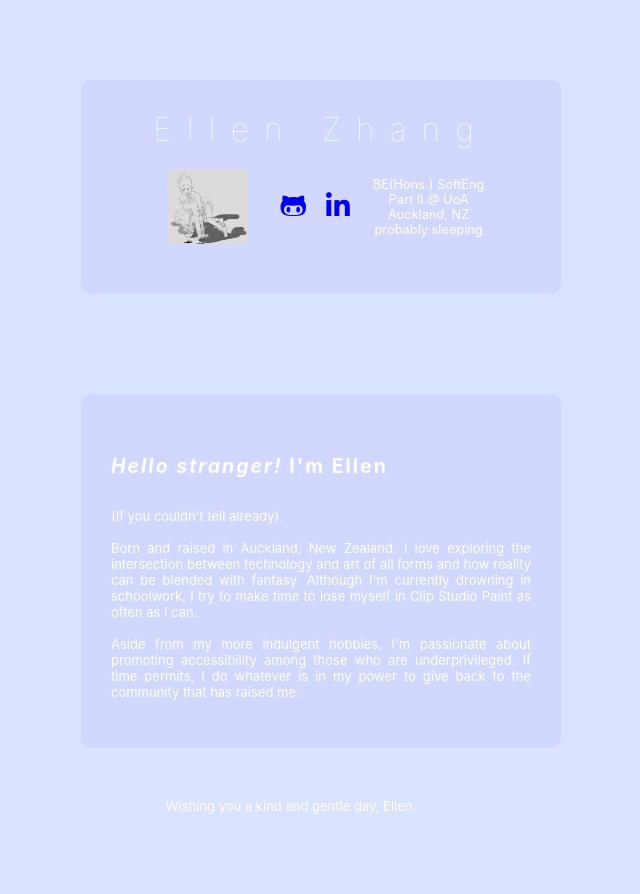
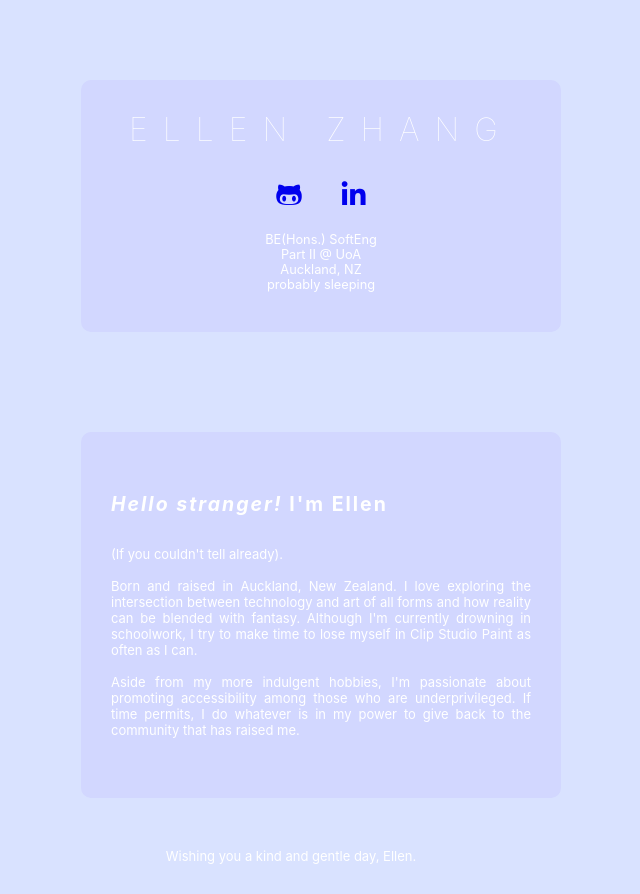
Before and after one commit to lenqian/lenqian.github.io, a plain HTML site: page index.html in a window 1280 px wide. Shown: the top 894 px of the page, without its empty margins (349-989 px from the left). Before the commit the page ends 814 px from the top, so only its background shows below. Drawn offline with Linux system fonts and the light colour scheme.

Commit message:
fixed styling issues

```diff
--- a/index.html
+++ b/index.html
@@ -15,7 +15,7 @@
         </div>
 
         <div class="details">
-            <img src="icon.png" alt="icon">
+<!--            <img src="icon.png" alt="icon">-->
             <div class="icon-container">
                 <div class="icon">
                     <a href="https://www.github.com/ezha122" target="_blank"><i class="fab fa-github-alt"></i></a>
--- a/style.css
+++ b/style.css
@@ -2,6 +2,12 @@
     margin: 0;
     padding: 0;
     box-sizing: border-box;
+}
+
+body {
+    min-height: 100vh;
+    display: flex;
+    flex-direction: column;
 }
 
 .flex-container {
@@ -44,7 +50,9 @@
 }
 
 ul {
+    float: right;
     list-style-type: none;
+    margin: auto;
 }
 
 li {
@@ -55,32 +63,36 @@ li {
     display: flex;
     justify-content: center;
     align-content: center;
+    flex-basis: 100%;
+    width: auto;
     height: auto;
     margin: auto;
 }
 
 .icon {
-    margin: 10px;
+    margin: 20px;
     font-size: 1.7rem;
     justify-content: center;
     align-content: center;
     color: darkblue;
 }
 
-img {
-    width: 100px;
-    margin: auto;
-    padding: 10px;
-}
+/*img {*/
+/*    width: 100px;*/
+/*    margin: auto;*/
+/*    padding: 10px;*/
+/*}*/
 
 li::marker {
     list-style-type: none;
 }
 
 h1 {
-    text-transform: capitalize;
+    text-transform: uppercase;
     font-size: 4vmin;
     text-align: center;
+    justify-content: center;
+    align-content: center;
     letter-spacing: 15px;
     font-weight: 100;
 }
@@ -105,7 +117,7 @@ h2 {
     font-size: 13px;
     text-align: justify;
     width: inherit;
-    height: 30vmin;
+    height: inherit;
     padding: 30px;
     margin: auto;
 }
@@ -129,5 +141,6 @@ body {
 
 footer {
     text-align: center;
+    margin-top: auto;
     font-size: 13px;
 }
```
